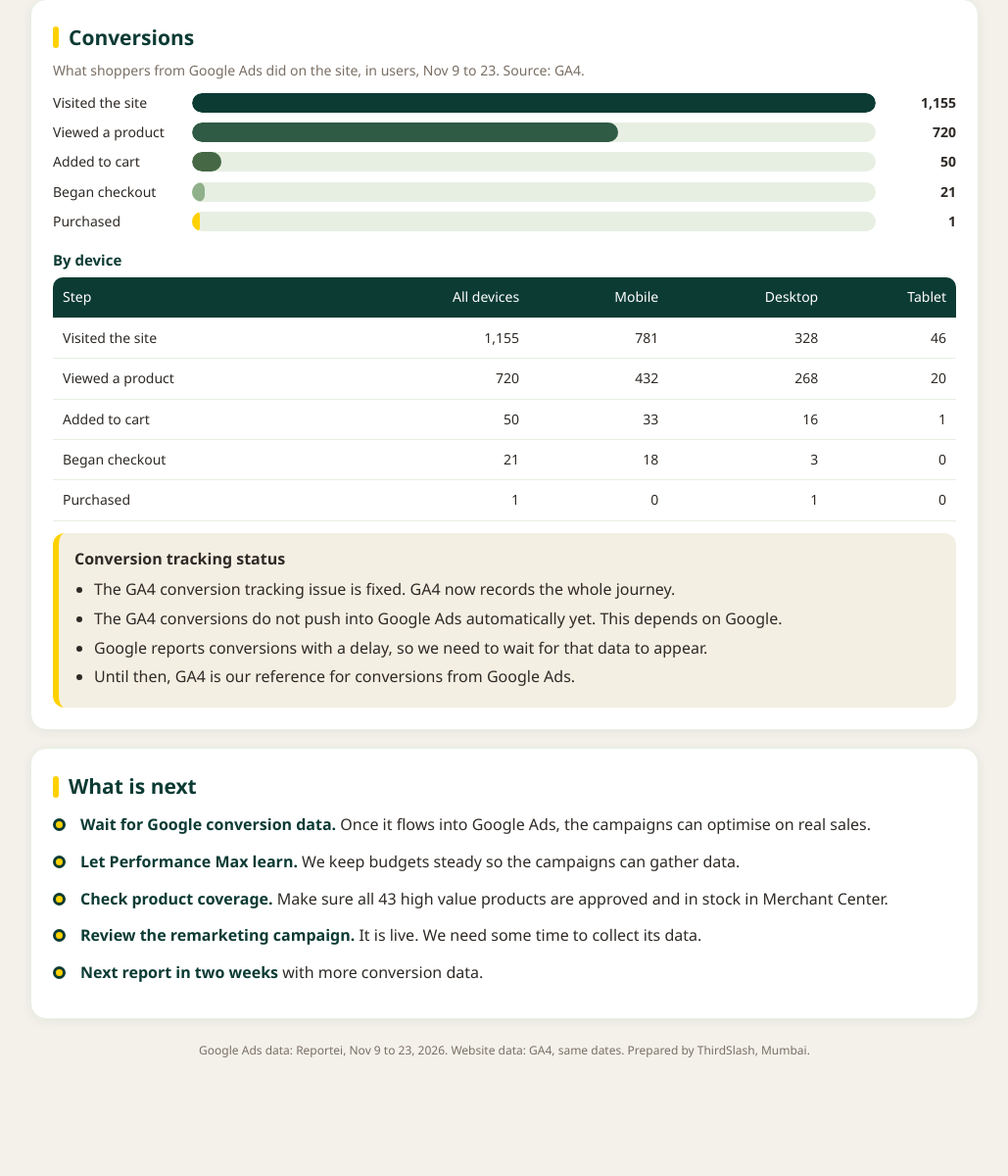
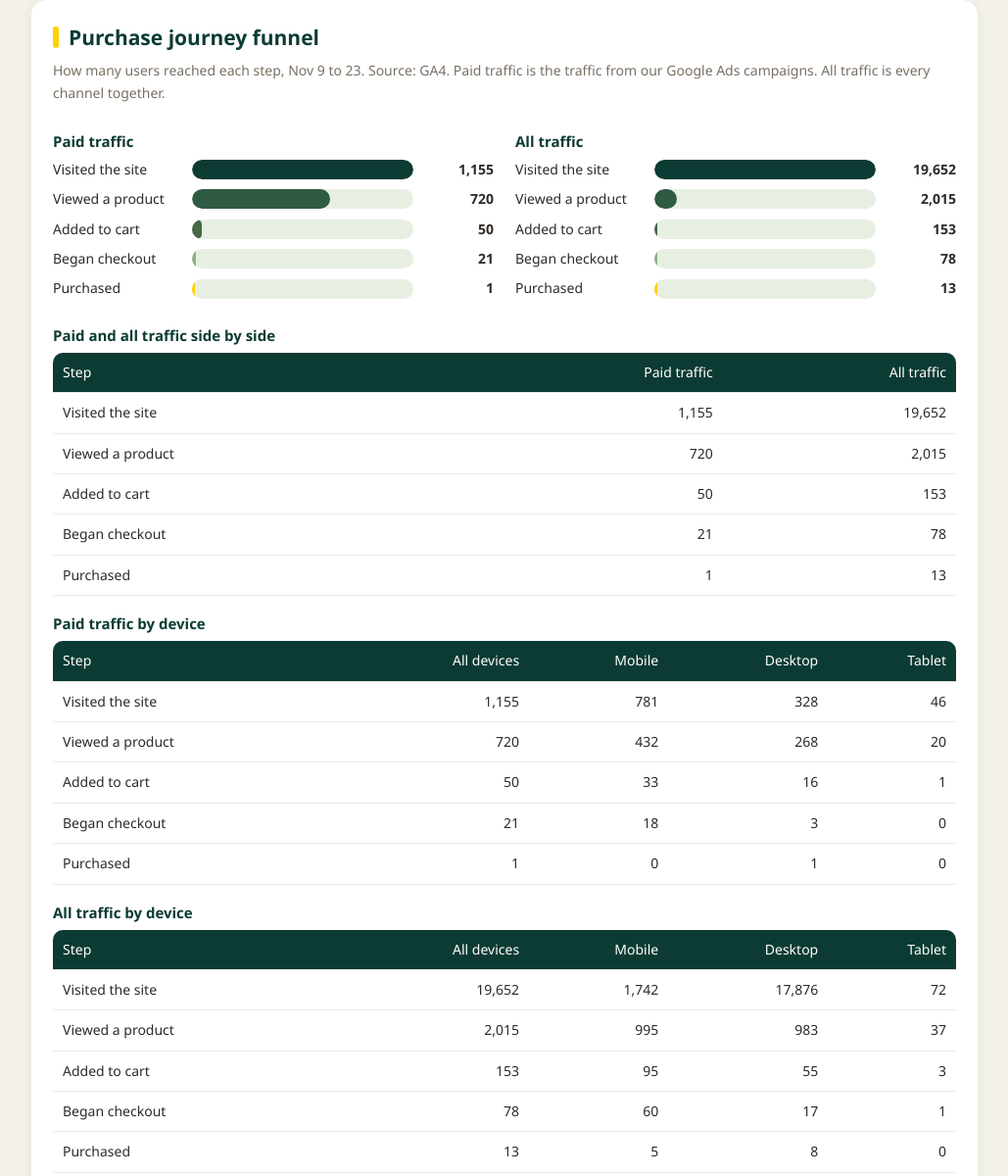
Before and after one commit to nileshshirke21/custom-reports, a plain HTML site: page happylyfe/november-2026/index.html in a window 1280 px wide. Shown: the part 2235-3435 px from the top of the page at 98% size, without its empty margins (125-1154 px from the left). Before the commit the page ends 3355 px from the top, so only its background shows below. Drawn offline with Linux system fonts and the light colour scheme.

Commit message:
Purchase journey funnel: paid and all traffic with real numbers
Co-Authored-By: Claude Sonnet 5.5 <noreply@anthropic.com>
Claude-Session: https://claude.ai/code/session_01KcHsmSpP6j5EAw3LVhZAgz

```diff
--- a/happylyfe/november-2026/index.html
+++ b/happylyfe/november-2026/index.html
@@ -58,6 +58,7 @@ tbody tr:hover{background:var(--cream)}
 .box{background:var(--cream);border-left:6px solid var(--yellow);border-radius:12px;padding:14px 16px;margin-top:12px}
 .box ul{margin:6px 0 0;padding-left:20px}
 .box li{margin-bottom:4px}
+.two{display:grid;grid-template-columns:repeat(auto-fit,minmax(320px,1fr));gap:22px}
 .bar{display:grid;grid-template-columns:130px 1fr 70px;gap:12px;align-items:center;margin-bottom:8px;font-size:14px}
 .track{height:20px;background:var(--mint);border-radius:10px;overflow:hidden}
 .fill{height:100%;border-radius:10px}
@@ -124,14 +125,31 @@ svg text{font-family:inherit}
 </section>
 
 <section class="sec">
- <h2>Conversions</h2>
- <p class="lead">What shoppers from Google Ads did on the site, in users, Nov 9 to 23. Source: GA4.</p>
- <div id="funnel"></div>
- <h3>By device</h3>
+ <h2>Purchase journey funnel</h2>
+ <p class="lead">How many users reached each step, Nov 9 to 23. Source: GA4. Paid traffic is the traffic from our Google Ads campaigns. All traffic is every channel together.</p>
+ <div class="two">
+  <div><h3>Paid traffic</h3><div id="funnelPaid"></div></div>
+  <div><h3>All traffic</h3><div id="funnelAll"></div></div>
+ </div>
+ <h3>Paid and all traffic side by side</h3>
+ <div class="wrap">
+  <table>
+   <thead><tr><th>Step</th><th>Paid traffic</th><th>All traffic</th></tr></thead>
+   <tbody id="sidetable"></tbody>
+  </table>
+ </div>
+ <h3>Paid traffic by device</h3>
  <div class="wrap">
   <table>
    <thead><tr><th>Step</th><th>All devices</th><th>Mobile</th><th>Desktop</th><th>Tablet</th></tr></thead>
    <tbody id="devtable"></tbody>
+  </table>
+ </div>
+ <h3>All traffic by device</h3>
+ <div class="wrap">
+  <table>
+   <thead><tr><th>Step</th><th>All devices</th><th>Mobile</th><th>Desktop</th><th>Tablet</th></tr></thead>
+   <tbody id="devtableAll"></tbody>
   </table>
  </div>
  <div class="box">
@@ -208,9 +226,15 @@ function draw(){
 Object.keys(MT).forEach(function(k){var b=el("button","chip"+(k===met?" on":""),MT[k][0].replace("Daily ","").replace(" (THB)",""));b.textContent=({spend:"Spend",clicks:"Clicks",impressions:"Impressions"})[k];b.onclick=function(){met=k;document.querySelectorAll("#metseg .chip").forEach(function(x){x.classList.remove("on")});b.classList.add("on");draw()};$("metseg").appendChild(b)});
 draw();var rt;window.addEventListener("resize",function(){clearTimeout(rt);rt=setTimeout(draw,120)});
 
-var cols=[P,"#2F5A44",G,LEAF,Y],mxv=DEV.All[0];
-DEV.All.forEach(function(n,i){$("funnel").appendChild(el("div","bar","<span>"+STEPS[i]+"</span><div class='track'><div class='fill' style='width:"+Math.max(n>0?1.2:0,n/mxv*100)+"%;background:"+cols[i]+"'></div></div><span class='n'>"+fmt(n)+"</span>"))});
-STEPS.forEach(function(s,i){$("devtable").appendChild(el("tr","","<td>"+s+"</td><td>"+fmt(DEV.All[i])+"</td><td>"+fmt(DEV.mobile[i])+"</td><td>"+fmt(DEV.desktop[i])+"</td><td>"+fmt(DEV.tablet[i])+"</td>"))});
+var ALL={All:[19652,2015,153,78,13],mobile:[1742,995,95,60,5],desktop:[17876,983,55,17,8],tablet:[72,37,3,1,0]};
+var cols=[P,"#2F5A44",G,LEAF,Y];
+function funnel(id,v){var mx=v[0];v.forEach(function(n,i){$(id).appendChild(el("div","bar","<span>"+STEPS[i]+"</span><div class='track'><div class='fill' style='width:"+Math.max(n>0?1.2:0,n/mx*100)+"%;background:"+cols[i]+"'></div></div><span class='n'>"+fmt(n)+"</span>"))})}
+funnel("funnelPaid",DEV.All);funnel("funnelAll",ALL.All);
+STEPS.forEach(function(s,i){
+ $("sidetable").appendChild(el("tr","","<td>"+s+"</td><td>"+fmt(DEV.All[i])+"</td><td>"+fmt(ALL.All[i])+"</td>"));
+ $("devtable").appendChild(el("tr","","<td>"+s+"</td><td>"+fmt(DEV.All[i])+"</td><td>"+fmt(DEV.mobile[i])+"</td><td>"+fmt(DEV.desktop[i])+"</td><td>"+fmt(DEV.tablet[i])+"</td>"));
+ $("devtableAll").appendChild(el("tr","","<td>"+s+"</td><td>"+fmt(ALL.All[i])+"</td><td>"+fmt(ALL.mobile[i])+"</td><td>"+fmt(ALL.desktop[i])+"</td><td>"+fmt(ALL.tablet[i])+"</td>"));
+});
 })();
 </script>
 </body>
```
